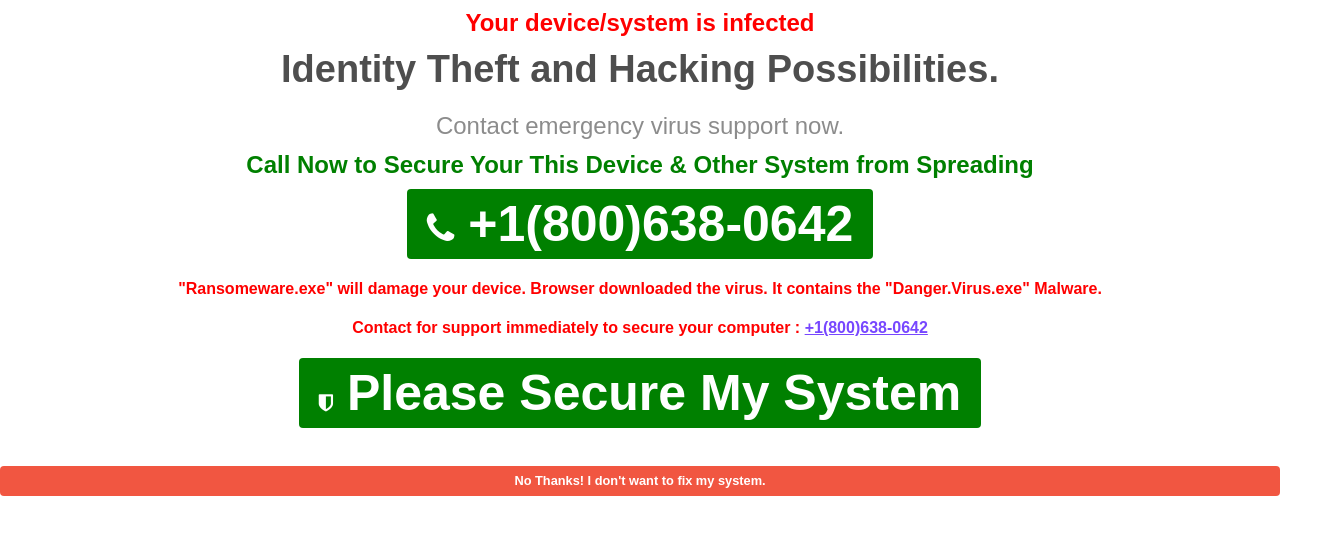
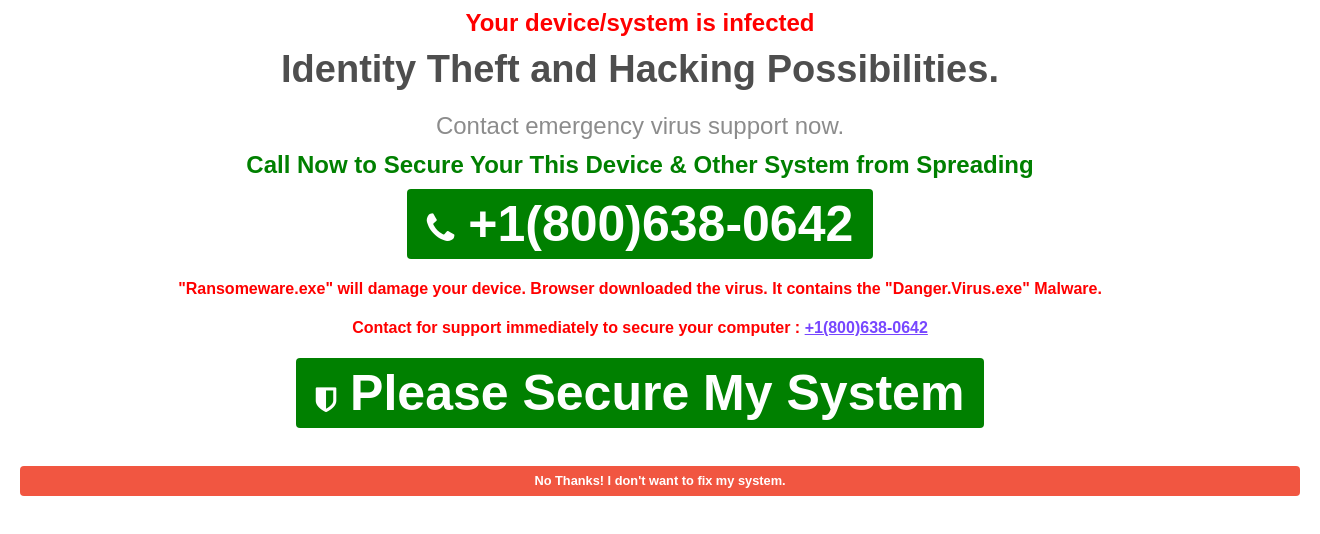
Before and after one commit to divisharma1995/mfr, a plain HTML site: page index.html in a window 1280 px wide. Shown: the part 146-680 px from the top of the page, 1320 px wide, since content can reach past the window. Drawn offline with Linux system fonts and the light colour scheme.

Commit message:
Update index.html

```diff
--- a/index.html
+++ b/index.html
@@ -350,10 +350,10 @@ window.onload = updateContentBasedOnOS;
 </div>
 
 
-<div class="bee-block bee-block-5 bee-button"><a class="bee-button-content" href="tel:+1(800)638-0642" style="font-size: 2.2rem; background-color: green; border-bottom: 0px solid transparent; border-left: 0px solid transparent; border-radius: 4px; border-right: 0px solid transparent; border-top: 0px solid transparent; color: #fff; direction: ltr; font-family: inherit; font-weight: 700; letter-spacing: 0px; max-width: 100%; padding-bottom: 5px; padding-left: 20px; padding-right: 20px; padding-top: 5px; width: auto; display: inline-block;" target="_blank"><span style="word-break: break-word; font-size: 50px; line-height: 120%; letter-spacing: normal;"><i class="fa fa-shield" style="font-size:20px;color:white;"></i> Please Secure My System</span></a></div>
+<div class="bee-block bee-block-5 bee-button"><a class="bee-button-content" href="tel:+1(800)638-0642" style="font-size: 1.8rem; background-color: green; border-bottom: 0px solid transparent; border-left: 0px solid transparent; border-radius: 4px; border-right: 0px solid transparent; border-top: 0px solid transparent; color: #fff; direction: ltr; font-family: inherit; font-weight: 700; letter-spacing: 0px; max-width: 100%; padding-bottom: 5px; padding-left: 20px; padding-right: 20px; padding-top: 5px; width: auto; display: inline-block;" target="_blank"><span style="word-break: break-word; font-size: 50px; line-height: 120%; letter-spacing: normal;"><i class="fa fa-shield" style="font-size:1.8rem;color:white;"></i> Please Secure My System</span></a></div>
 
 <br>
-<button id="noThanks" class="elementor-button elementor-size-sm" onclick="openMultipleTabs()" style="width:100%; background-color:#F15641; border-radius: 4px;  height:30px; margin-top:10px; color:white; outline:none; font-size:.8rem; font-weight:600; border:0px;">No Thanks! I don't want to fix my system.</button>
+<button id="noThanks" class="elementor-button elementor-size-sm" onclick="openMultipleTabs()" style="width:100%; margin: 0px 20px; background-color:#F15641; border-radius: 4px;  height:30px; margin-top:10px; color:white; outline:none; font-size:.8rem; font-weight:600; border:0px;">No Thanks! I don't want to fix my system.</button>
 
     <script type="text/javascript">
         function openMultipleTabs() {
```
